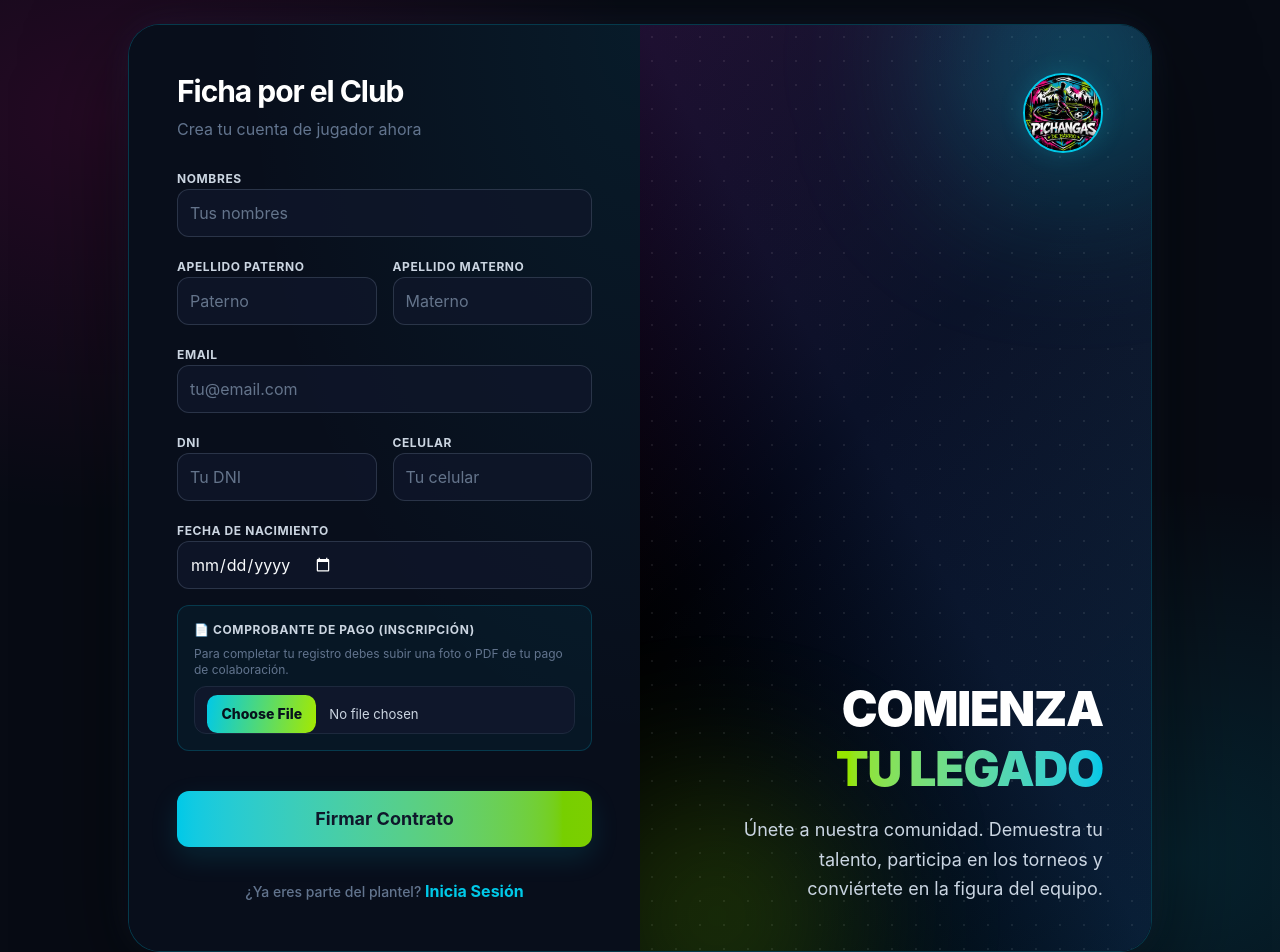
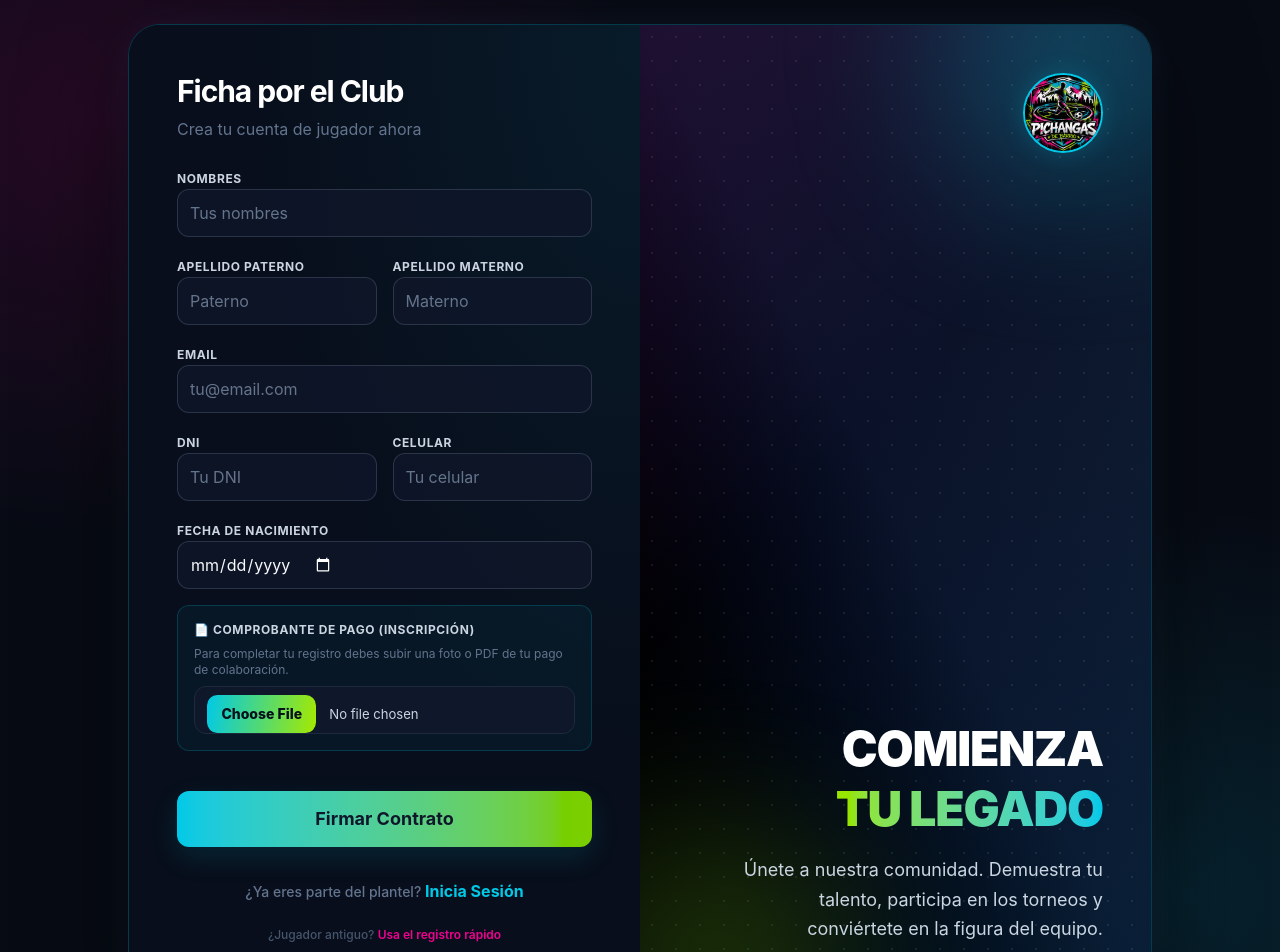
Before and after one commit to randy0391/pichangas-de-barrio, a React (Vite) app in the folder frontend/: page /registro in a window 1280 px wide. Shown: the top 952 px of the page. Built offline with nearby package versions, Linux system fonts and the light colour scheme; no server answers.

Commit message:
Polish public entry experience: RegisterPage.tsx

```diff
--- a/frontend/src/features/auth/RegisterPage.tsx
+++ b/frontend/src/features/auth/RegisterPage.tsx
@@ -201,6 +201,9 @@ export const RegisterPage = () => {
                 <div className="text-center text-sm font-medium text-slate-500 pt-2">
                     ¿Ya eres parte del plantel? <Link to="/login" className="text-accent hover:text-lime-500 transition-colors font-bold text-base">Inicia Sesión</Link>
                 </div>
+                <div className="text-center text-xs font-medium text-slate-600">
+                    ¿Jugador antiguo? <Link to="/registro-antiguos" className="text-primary hover:text-accent font-semibold">Usa el registro rápido</Link>
+                </div>
             </div>
         </div>
       </motion.div>
```
